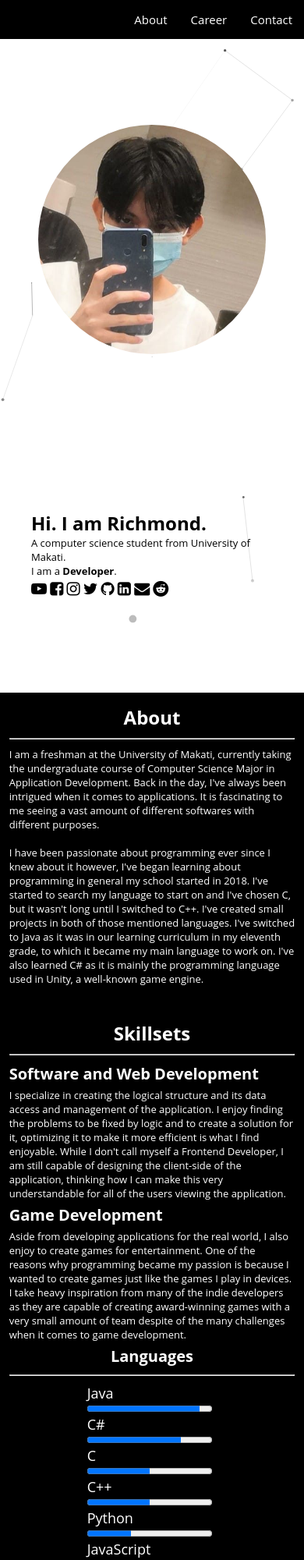
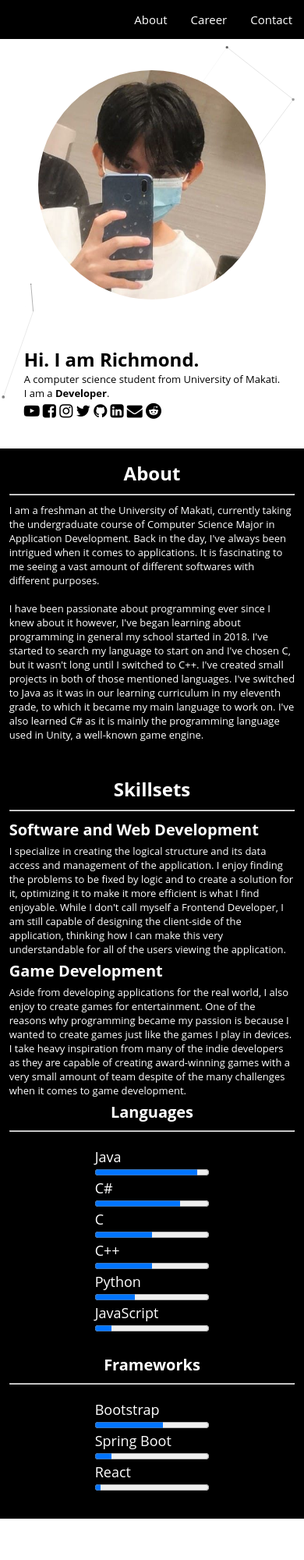
Before and after one commit to Shinitaii/Shinitaii.github.io, a plain HTML site: page index.html in a window 390 px wide. Shown: the top 2000 px of the page at 78% size. Drawn offline with Linux system fonts and the light colour scheme.

Commit message:
applied feedbacks

```diff
--- a/src/css/style.css
+++ b/src/css/style.css
@@ -109,13 +109,18 @@ hr{
 }
 
 .language, .framework{
-    margin: 10px 100px 10px 100px;
+    padding: 10px 10px;
+    margin: 10px 100px;
     display: flex;
     flex-direction: column;
 }
 
 .language label, .framework label{
     font-size: 18px;
+}
+
+.language progress, .framework progress{
+    width: 100%;
 }
 
 .career, .outside{
@@ -283,6 +288,10 @@ hr{
     .contact > a{
         flex: 100%;
     }
+
+    .hidden{
+        transition: all 1.5s ease;
+    }
 }
 
 @media screen and (max-width: 600px) {
@@ -328,15 +337,20 @@ hr{
     .nav-item{
         font-size: 15px;
     }
-    .photo-container{
-        margin-top: 70px;
-        margin-bottom: 70px;
-    }
     .social-links{
         font-size: 20px;
     }
     .about-section{
         padding: 0;
+    }
+    .text-container{
+        margin: 30px 15px 15px 15px;
+    }
+    .sub-outside > .photo-container > .photo{
+        margin: 20px;
+    }
+    .hidden{
+        transition: all 1s ease;
     }
 }
 
```
